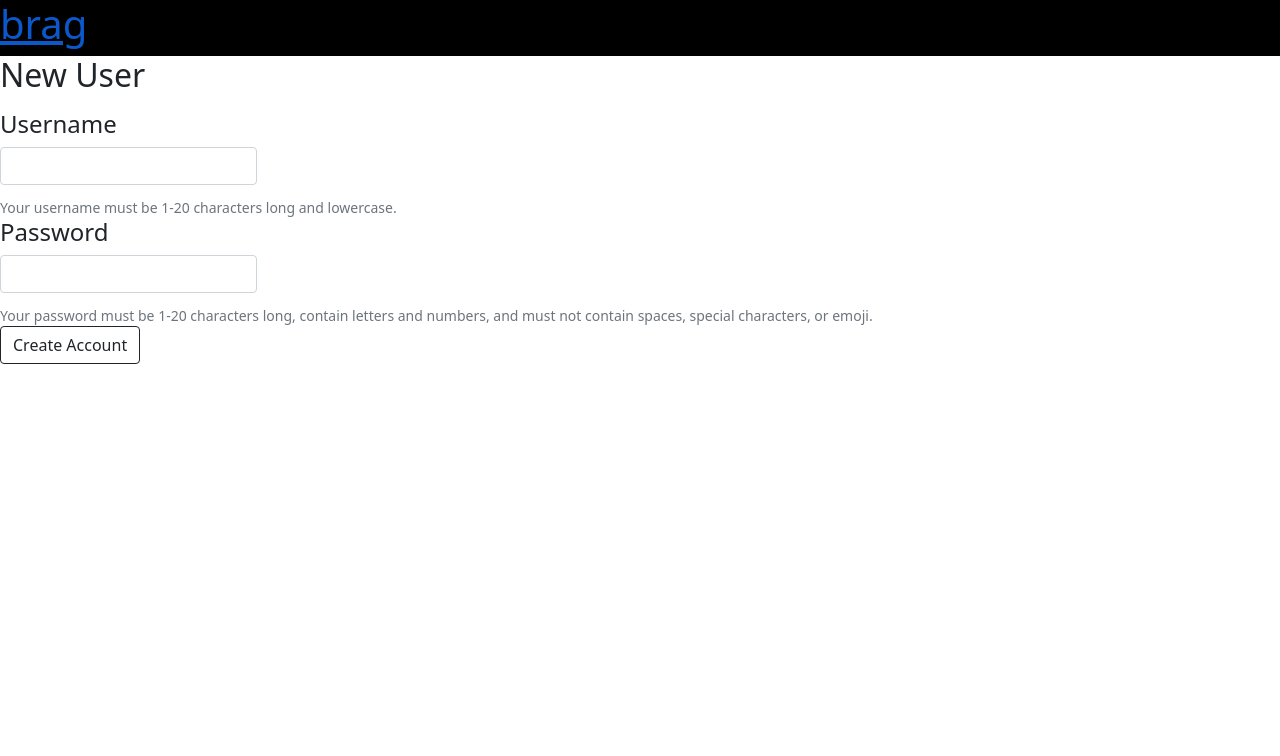
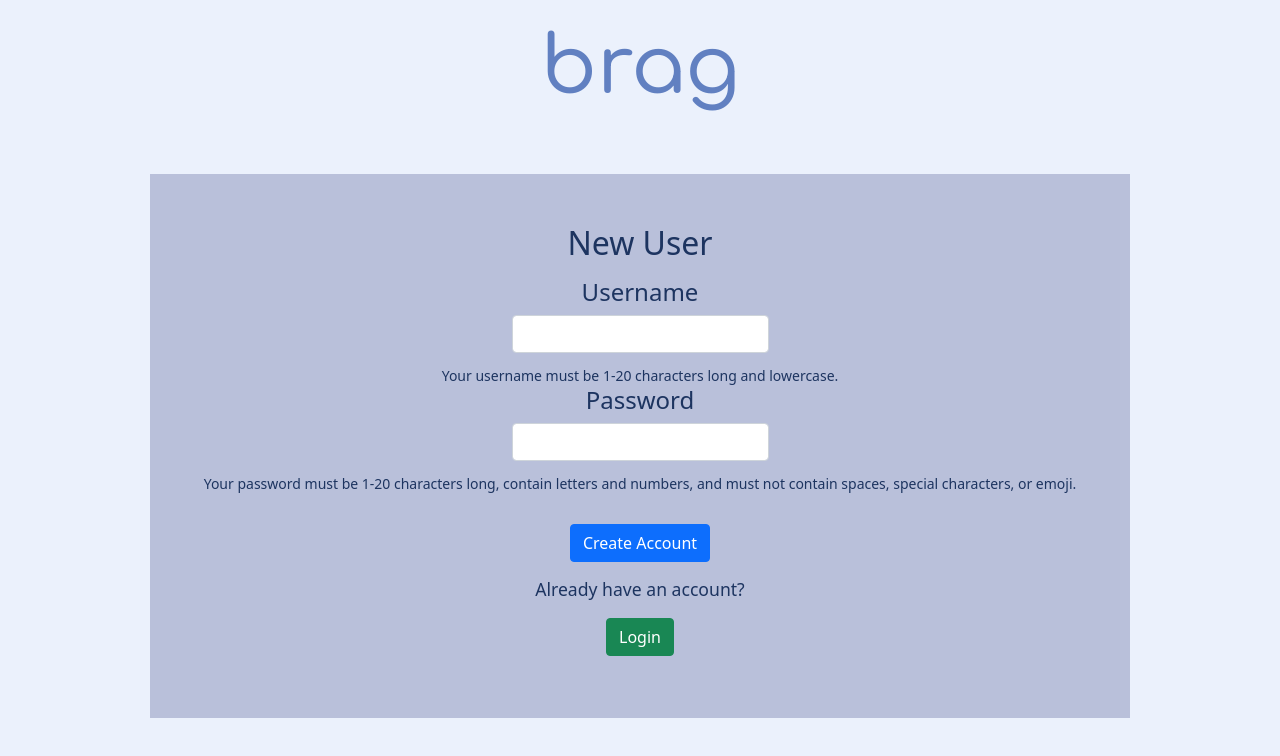
Before and after one commit to maxxsaid/NFT-frontend, a React (Create React App) app: page /signup in a window 1280 px wide. Shown: the top 756 px of the page. Built offline with nearby package versions, Linux system fonts and the light colour scheme.

Commit message:
updated styling for home,login,signup

```diff
--- a/src/pages/Home.js
+++ b/src/pages/Home.js
@@ -7,16 +7,17 @@ function Home() {
     <div className="home">
       <div className="loginHome">
         <Link to="/signup">
-          <button type="submit" className="btn btn-outline-dark">
+          <button type="submit" className="btn btn-outline-primary">
             Signup
           </button>
         </Link>
         <Link to="/login">
-          <button type="submit" className="btn btn-outline-dark">
+          <button type="submit" className="btn btn-outline-primary">
             Login
           </button>
         </Link>
       </div>
+      <div className="carou">
         <div
           id="carouselExampleIndicators"
           className="carousel slide"
@@ -93,6 +94,7 @@ function Home() {
           </button>
         </div>
       </div>
+    </div>
   );
 }
 
--- a/src/pages/user/Login.js
+++ b/src/pages/user/Login.js
@@ -15,16 +15,34 @@ const Login = (props) => {
   };
 
   return (
-    <div>
-      <label for="username" className="form-label">
-        <h4>Username</h4>
-      </label>
-      <input type="text" name="username" ref={username} />
-      <label for="password" className="form-label">
-        <h4>Username</h4>
-      </label>
-      <input type="password" name="password" ref={password} />
-      <button onClick={handleLogin}>Login</button>
+    <div className="loginPage">
+      <div className="mb-3">
+        <label for="username" className="form-label">
+          <h4>Username</h4>
+        </label>
+        <input
+          className="form-control"
+          type="text"
+          name="username"
+          ref={username}
+        />
+      </div>
+      <div className="mb-3">
+        <label for="password" className="form-label">
+          <h4>Password</h4>
+        </label>
+        <input
+          className="form-control"
+          type="password"
+          name="password"
+          ref={password}
+        />
+        <div className="btnloginpage">
+          <button className="btn btn-primary" onClick={handleLogin}>
+            Login
+          </button>
+        </div>
+      </div>
     </div>
   );
 };
--- a/src/pages/user/Signup.js
+++ b/src/pages/user/Signup.js
@@ -1,3 +1,5 @@
+import { Link } from "react-router-dom";
+
 function Signup() {
   return (
     <div className="signupPage">
@@ -18,7 +20,7 @@ function Signup() {
                 aria-describedby="usernameHelpBlock"
               />
             </label>
-            <div id="usernameHelpBlock" className="form-text">
+            <div id="usernameHelpBlock" className="p1 form-text">
               Your username must be 1-20 characters long and lowercase.
             </div>
             <div class="pass">
@@ -33,7 +35,7 @@ function Signup() {
                   aria-describedby="passwordHelpBlock"
                 />
               </label>
-              <div id="passwordHelpBlock" className="form-text">
+              <div id="passwordHelpBlock" className="p1 form-text">
                 Your password must be 1-20 characters long, contain letters and
                 numbers, and must not contain spaces, special characters, or
                 emoji.
@@ -41,11 +43,21 @@ function Signup() {
             </div>
             <button
               type="submit"
-              className="btn btn-outline-dark"
+              className="createacc btn btn-primary"
               value="Create Account"
             >
               Create Account
             </button>
+            <div className="signLog">
+              <div id="passwordHelpBlock" className="p1 form-text">
+                Already have an account?
+              </div>
+              <Link to="/login">
+                <button type="submit" className="btn btn-success">
+                  Login
+                </button>
+              </Link>
+            </div>
           </fieldset>
         </form>
       </div>
--- a/src/styles.scss
+++ b/src/styles.scss
@@ -1,44 +1,93 @@
+@import url("https://fonts.googleapis.com/css2?family=Comfortaa:wght@500&display=swap");
 * {
   margin: 0;
 }
 // --------------------------
 // VARIABLES
 // --------------------------
-$maincolor: black;
-$contrastcolor: white;
+$white: rgb(235, 241, 252);
+$skyblue: rgb(185, 192, 218);
+$lightblue: rgb(97, 128, 193);
+$navy: rgb(29, 52, 96);
+$darkblue: rgb(9, 21, 64);
 
-@mixin white-text-black-bg {
-  color: $contrastcolor;
-  background-color: $maincolor;
-}
-
-@mixin black-test-white-bg {
-  color: $maincolor;
-  background-color: $contrastcolor;
+@mixin white-bg-blue-text {
+  color: $darkblue;
+  background-color: $white;
 }
 
 // --------------------------
 // Header
 // --------------------------
 
+body {
+  @include white-bg-blue-text();
+}
 nav {
-  @include white-text-black-bg;
+  @include white-bg-blue-text;
   display: flex;
-  justify-content: flex-start;
+  justify-content: center;
+  margin: 20px;
 
   a {
-    @include white-text-black-bg;
+    text-decoration: none;
+    color: $lightblue;
     div {
       margin: 10px;
-      font-size: large;
     }
   }
 }
-// .carousel-item {
-//   width: 100%;
-//   height: auto;
-// }
-// #carouselExampleIndicators {
-//   width: auto;
-//   height: auto;
-// }
+.logo {
+  font-size: 5em;
+  font-family: "Comfortaa", cursive;
+}
+.loginHome {
+  display: flex;
+  justify-content: center;
+  padding: 0 10px;
+  margin: 40px;
+}
+.carou {
+  margin: 50px 100px;
+  border: 9px solid $skyblue;
+  border-radius: 10px;
+}
+
+.loginPage {
+  display: flex;
+  flex-flow: column;
+  padding: 50px;
+  margin: 50px 150px;
+  text-align: center;
+  background-color: $skyblue;
+  color: $navy;
+}
+.btnloginpage {
+  margin: 40px 0 0 0;
+}
+
+.btn {
+  margin: 2px;
+}
+.signupPage {
+  display: flex;
+  flex-flow: column;
+  padding: 50px;
+  margin: 50px 150px;
+  text-align: center;
+  background-color: $skyblue;
+  color: $navy;
+}
+.p1 {
+  color: $navy;
+}
+.createacc {
+  margin: 30px 0 0 0;
+}
+.signLog {
+  margin: 10px;
+  .p1 {
+    margin: 14px;
+    font-size: 1.1em;
+  }
+}
```
Lines whose indentation alone changed are shown as unchanged.
